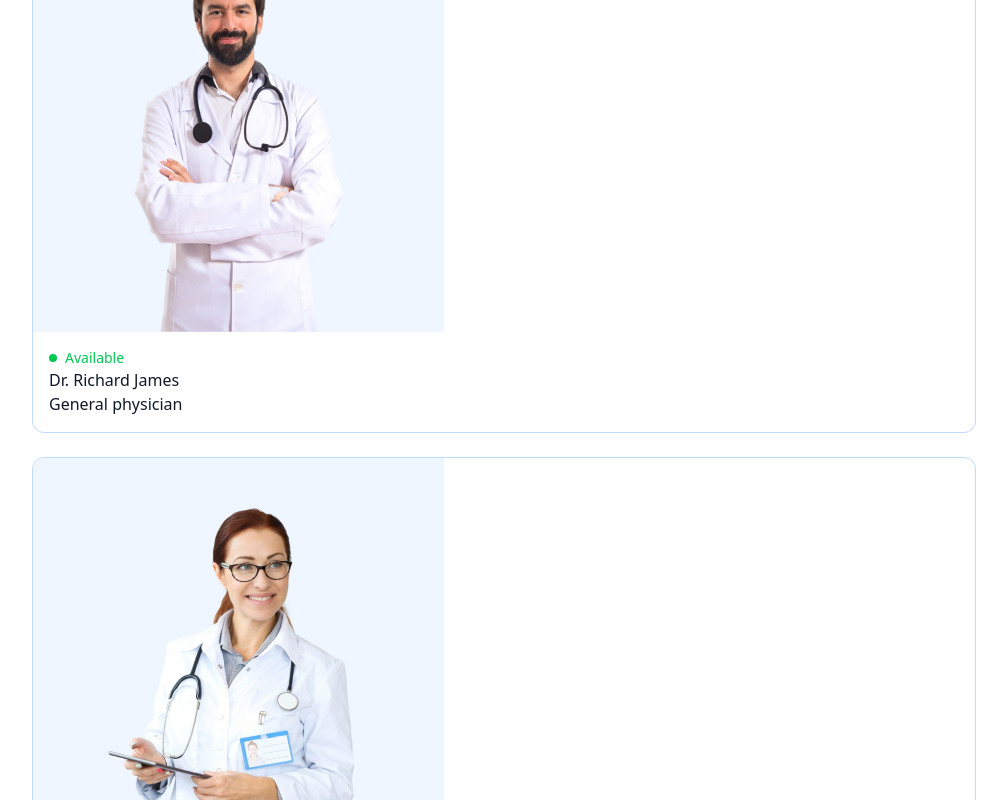
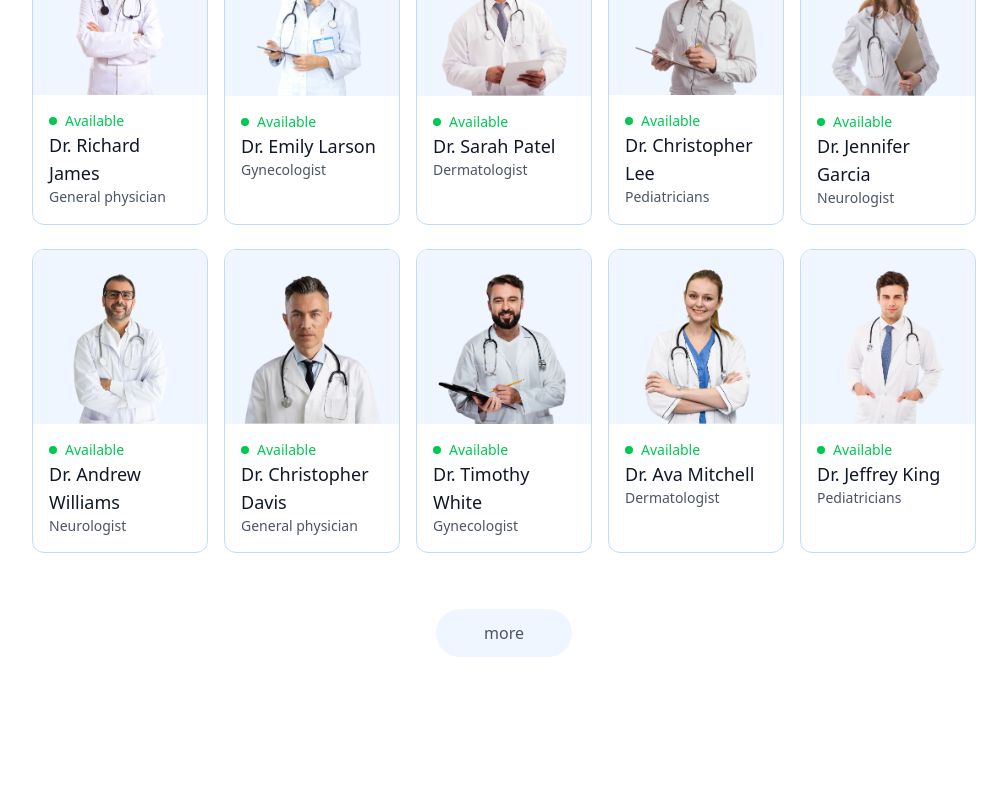
Before and after one commit to akasahilsingh/Healthqueue, a React (Vite) app in the folder frontend/: page / in a window 1280 px wide. Shown: the part 1320-2120 px from the top of the page, without its empty margins (136-1143 px from the left). After the commit the page ends 2041 px from the top, so only its background shows below. Built offline with nearby package versions, Linux system fonts and the light colour scheme.

Commit message:
feat: completed Top Doctors Component and creates useContext

```diff
--- a/frontend/index.html
+++ b/frontend/index.html
@@ -1,5 +1,5 @@
 <!doctype html>
-<html lang="en">
+<html lang="en" class="scroll-smooth">
   <head>
     <meta charset="UTF-8" />
     <link rel="icon" type="image/svg+xml" href="/vite.svg" />
--- /dev/null
+++ b/frontend/src/components/Banner.jsx
@@ -0,0 +1,11 @@
+import React from 'react'
+
+const Banner = () => {
+  return (
+    <div>
+
+    </div>
+  )
+}
+
+export default Banner
--- a/frontend/src/components/TopDoctors.jsx
+++ b/frontend/src/components/TopDoctors.jsx
@@ -1,27 +1,50 @@
-import React from "react";
-import { doctors } from "../assets/assets";
+import React, { useContext } from "react";
+// import { doctors } from "../assets/assets";
+import { useNavigate } from "react-router-dom";
+import { AppContext } from "../context/AppContext.jsx";
+
 
 const TopDoctors = () => {
+  const navigate = useNavigate();
+  const { doctors } = useContext(AppContext);
   return (
     <div className="flex flex-col items-center gap-4 my-16 text-gray-900 md:mx-10">
       <h1 className="text-3xl font-medium">Top Doctors to Book</h1>
-      <p className="sm:w-1/3 text-center text-sm">Simply browse through our extensive list of trusted doctors.</p>
-      <div className="w-full grid grid-cols-auto gap-4 pt-5 gap-y-6 px-3 sm:px-0">
+      <p className="sm:w-1/3 text-center text-sm">
+        Simply browse through our extensive list of trusted doctors.
+      </p>
+      <div className="w-full grid grid-cols-auto md:grid-cols-5 sm:grid-cols-2 gap-4 pt-5 gap-y-6 px-3 sm:px-0">
         {doctors.slice(0, 10).map((doctor, index) => (
-          <div className="border border-blue-200 rounded-xl overflow-hidden cursor-pointer hover:translate-y-[-10px] transition-all duration-500" key={index}>
-            <img className="bg-blue-50" src={doctor.image} alt="doctors image" />
+          <div
+            onClick={() => navigate(`/appointment/${doctor._id}`)}
+            className="border border-blue-200 rounded-xl overflow-hidden cursor-pointer hover:translate-y-[-10px] transition-all duration-500"
+            key={index}
+          >
+            <img
+              className="bg-blue-50"
+              src={doctor.image}
+              alt="doctors image"
+            />
             <div className="p-4">
               <div className="flex items-center gap-2 text-sm text-center text-green-500">
-                <p className="w-2 h-2 bg-green-500 rounded-full"></p><p>Available</p>
+                <p className="w-2 h-2 bg-green-500 rounded-full"></p>
+                <p>Available</p>
               </div>
-              <p>{doctor.name}</p>
-              <p>{doctor.speciality}</p>
+              <p className="text-gray-900 text-lg font-medium">{doctor.name}</p>
+              <p className="text-gray-600 text-sm">{doctor.speciality}</p>
             </div>
-
           </div>
         ))}
       </div>
-      <button>more</button>
+      <button
+        onClick={() => {
+          navigate("/doctors");
+          scrollTo(0, 0);
+        }}
+        className="bg-blue-50 px-12 py-3 text-gray-600 rounded-full mt-10"
+      >
+        more
+      </button>
     </div>
   );
 };
--- /dev/null
+++ b/frontend/src/context/AppContext.jsx
@@ -0,0 +1,13 @@
+import { createContext } from "react";
+import { doctors } from "../assets/assets";
+
+export const AppContext = createContext();
+
+const AppContextProvider = (prop) => {
+  const value = {
+    doctors,
+  };
+  return <AppContext.Provider value={value}>{prop.children}</AppContext.Provider>;
+};
+
+export default AppContextProvider;
--- a/frontend/src/index.css
+++ b/frontend/src/index.css
@@ -3,7 +3,6 @@
 @theme {
   --color-primary: #5f6fff;
   --gridTemplateColumns-auto: repeat(auto-fit, minmax(200px, 1fr));
-
 }
 
 .active hr {
@@ -11,5 +10,5 @@
 }
 
 ::-webkit-scrollbar {
-  @apply hidden
+  @apply hidden;
 }
--- a/frontend/src/main.jsx
+++ b/frontend/src/main.jsx
@@ -1,11 +1,14 @@
-import { StrictMode } from 'react'
-import { createRoot } from 'react-dom/client'
-import './index.css'
-import App from './App.jsx'
-import { BrowserRouter } from 'react-router-dom'
+import { StrictMode } from "react";
+import { createRoot } from "react-dom/client";
+import "./index.css";
+import App from "./App.jsx";
+import { BrowserRouter } from "react-router-dom";
+import AppContextProvider from "./context/AppContext.jsx";
 
-createRoot(document.getElementById('root')).render(
+createRoot(document.getElementById("root")).render(
   <BrowserRouter>
-    <App />
-  </BrowserRouter>,
-)
+    <AppContextProvider>
+      <App />
+    </AppContextProvider>
+  </BrowserRouter>
+);
--- a/frontend/src/pages/Home.jsx
+++ b/frontend/src/pages/Home.jsx
@@ -2,6 +2,7 @@ import React from 'react'
 import Header from '../components/Header'
 import SpecialityMenu from '../components/SpecialityMenu'
 import TopDoctors from '../components/TopDoctors'
+import Banner from '../components/Banner'
 
 const Home = () => {
   return (
@@ -9,6 +10,7 @@ const Home = () => {
       <Header />
       <SpecialityMenu />
       <TopDoctors/>
+      <Banner />
     </div>
   )
 }
```
